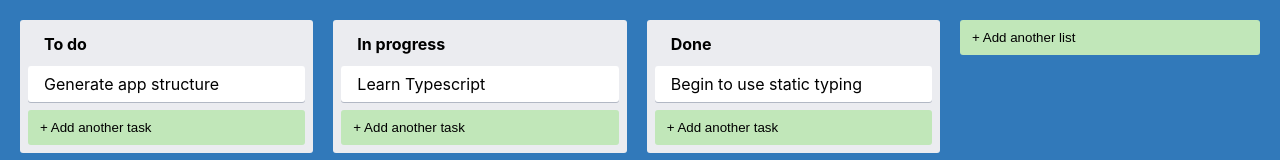
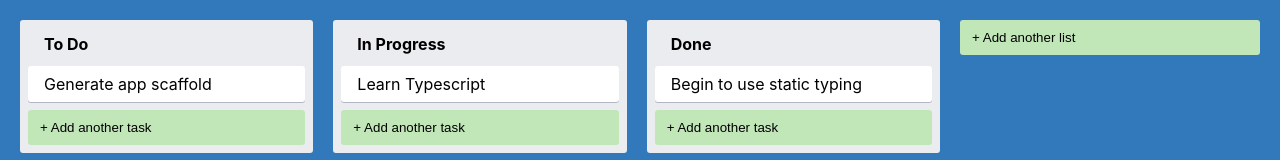
Before and after one commit to detonatorx/react_ts_trello, a React (Create React App) app: page / in a window 1280 px wide. Shown: the top 160 px of the page. Built offline with nearby package versions, Linux system fonts and the light colour scheme.

Commit message:
context provider

```diff
--- a/src/App.tsx
+++ b/src/App.tsx
@@ -2,20 +2,16 @@
 import { FC } from 'react';
 import { AddNewItem } from './components/AddNewItem';
 import { Column } from './components/Column';
-import { Card } from './components/Card';
+import { useAppState } from './state/AppStateContext';
 
 export const App: FC = () => {
+  const { lists } = useAppState();
+
   return (
     <AppContainer>
-      <Column text="To do">
-        <Card text='Generate app structure'/>
-      </Column>
-      <Column text="In progress">
-        <Card text='Learn Typescript'/>
-      </Column>
-      <Column text="Done">
-        <Card text='Begin to use static typing'/>
-      </Column>
+      {lists.map(list => (
+        <Column text={list.text} key={list.id} id={list.id} />
+      ))}
 
       <AddNewItem
         toggleButtonText="+ Add another list"
--- a/src/components/Card.tsx
+++ b/src/components/Card.tsx
@@ -2,6 +2,7 @@
 
 type CardProps = {
   text: string;
+  id: string
 };
 
 export const Card = ({ text }: CardProps) => {
--- a/src/components/Column.tsx
+++ b/src/components/Column.tsx
@@ -1,18 +1,24 @@
 import { ColumnContainer, ColumnTitle } from '../styles';
-import { FC } from 'react';
+import { useAppState } from '../state/AppStateContext';
+import { Card } from './Card';
 import { AddNewItem } from './AddNewItem';
 
 type ColumnProps = {
   text: string;
-  children?: React.ReactNode;
+  id: string;
 };
 
-export const Column: FC<ColumnProps> = ({ text, children }) => {
+export const Column = ({ text, id }: ColumnProps) => {
+  const { getTasksByListId } = useAppState();
+
+  const tasks = getTasksByListId(id);
+
   return (
     <ColumnContainer>
       <ColumnTitle>{text}</ColumnTitle>
-      {children}
-
+      {tasks.map(task => (
+        <Card text={task.text} key={task.id} id={task.id} />
+      ))}
       <AddNewItem
         toggleButtonText="+ Add another task"
         handleAdd={console.log}
--- a/src/index.tsx
+++ b/src/index.tsx
@@ -1,17 +1,14 @@
-import React from 'react';
-import ReactDOM from 'react-dom/client';
-import './index.css';
-import { App } from './App';
+import React from "react"
+import ReactDOM from "react-dom"
+import "./index.css"
+import { App } from "./App"
+import { AppStateProvider } from "./state/AppStateContext"
 
-const root = ReactDOM.createRoot(
-  document.getElementById('root') as HTMLElement
-);
-root.render(
+ReactDOM.render(
   <React.StrictMode>
-    <App/>
-  </React.StrictMode>
-);
-
-// If you want to start measuring performance in your app, pass a function
-// to log results (for example: reportWebVitals(console.log))
-// or send to an analytics endpoint. Learn more: https://bit.ly/CRA-vitals
+    <AppStateProvider>
+      <App />
+    </AppStateProvider>
+  </React.StrictMode>,
+  document.getElementById("root")
+)
--- /dev/null
+++ b/src/state/AppStateContext.tsx
@@ -0,0 +1,63 @@
+import { createContext, useContext, FC } from 'react';
+
+type Task = {
+  id: string;
+  text: string;
+};
+
+type List = {
+  id: string;
+  text: string;
+  tasks: Task[];
+};
+
+export type AppState = {
+  lists: List[];
+};
+
+type AppStateContextProps = {
+  lists: List[];
+  getTasksByListId(id: string): Task[];
+};
+
+const AppStateContext = createContext<AppStateContextProps>(
+  {} as AppStateContextProps
+);
+
+const appData: AppState = {
+  lists: [
+    {
+      id: '0',
+      text: 'To Do',
+      tasks: [{ id: 'c0', text: 'Generate app scaffold' }],
+    },
+    {
+      id: '1',
+      text: 'In Progress',
+      tasks: [{ id: 'c2', text: 'Learn Typescript' }],
+    },
+    {
+      id: '2',
+      text: 'Done',
+      tasks: [{ id: 'c3', text: 'Begin to use static typing' }],
+    },
+  ],
+};
+
+export const AppStateProvider: FC = ({ children }) => {
+  const { lists } = appData;
+
+  const getTasksByListId = (id: string) => {
+    return lists.find(list => list.id === id)?.tasks || [];
+  };
+
+  return (
+    <AppStateContext.Provider value={{ lists, getTasksByListId }}>
+      {children}
+    </AppStateContext.Provider>
+  );
+};
+
+export const useAppState = () => {
+  return useContext(AppStateContext);
+};
--- a/tsconfig.json
+++ b/tsconfig.json
@@ -12,13 +12,13 @@
     "allowSyntheticDefaultImports": true,
     "strict": true,
     "forceConsistentCasingInFileNames": true,
-    "noFallthroughCasesInSwitch": true,
     "module": "esnext",
     "moduleResolution": "node",
     "resolveJsonModule": true,
     "isolatedModules": true,
     "noEmit": true,
-    "jsx": "react-jsx"
+    "jsx": "react-jsx",
+    "noFallthroughCasesInSwitch": true
   },
   "include": [
     "src"
```
Also changed, not shown: package.json (+13 -14 lines), src/reportWebVitals.ts (deleted, +0 -15 lines), 1 other file (tests, documents, lock files or other folders).
